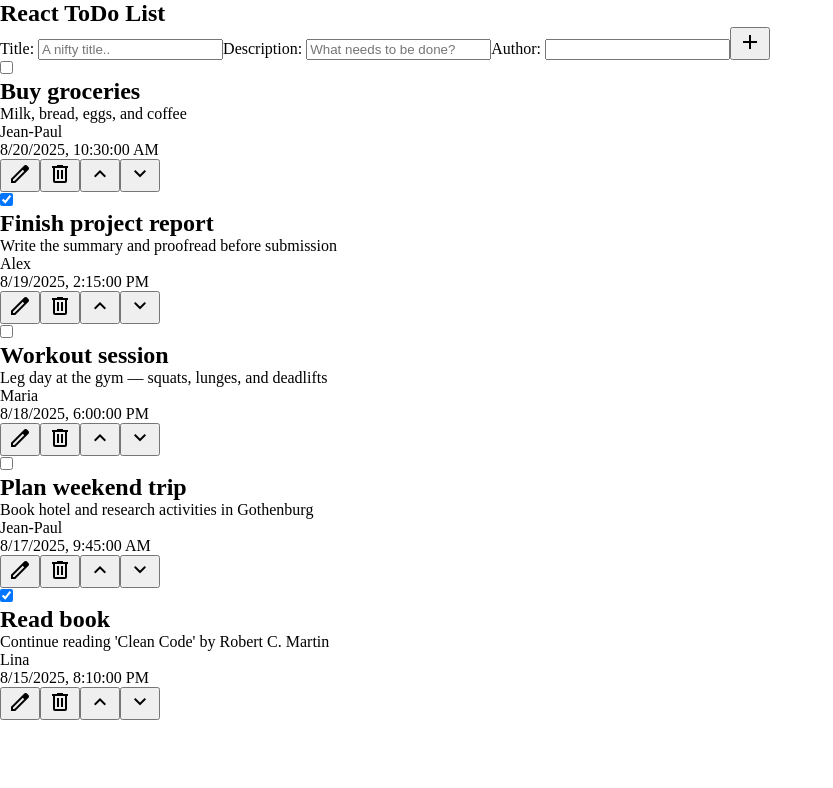
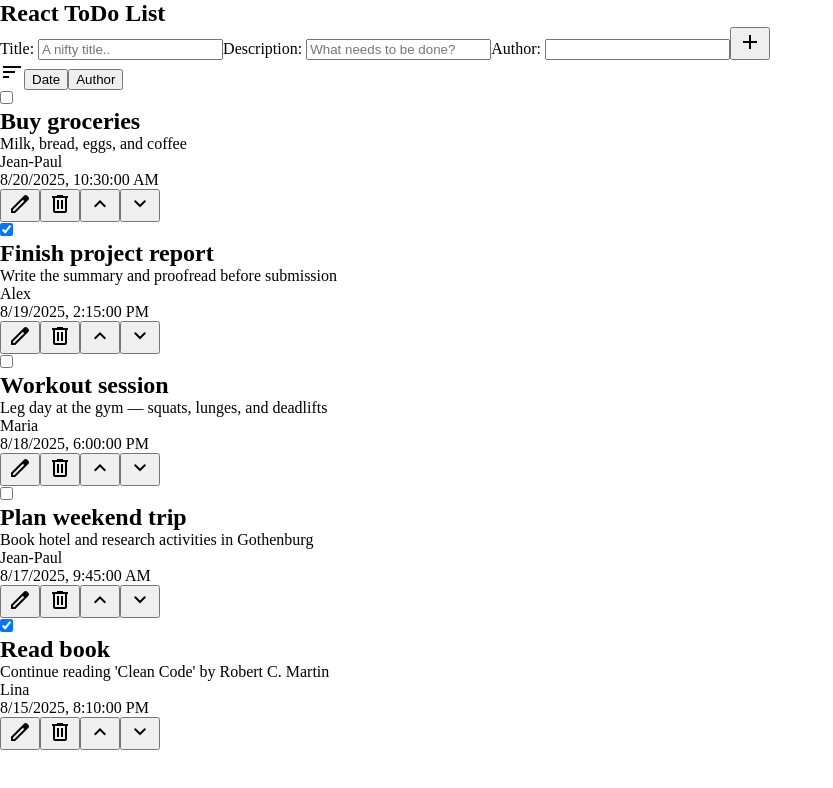
Before and after one commit to Arnith86/LexiconExercise15_React_Todo_List, a React (Vite) app in the folder LexiconExercise13_React_Media_Player_TS_CSS_React/: page / in a window 1280 px wide. Shown: the top 788 px of the page, without its empty margins (0-833 px from the left). Built offline with nearby package versions, Linux system fonts and the light colour scheme.

Commit message:
sort functionallity added

```diff
--- a/LexiconExercise13_React_Media_Player_TS_CSS_React/src/App.tsx
+++ b/LexiconExercise13_React_Media_Player_TS_CSS_React/src/App.tsx
@@ -4,7 +4,7 @@ import { Header } from "./components/Header";
 import { ToDoCreationForm } from "./components/TodoCreationForm";
 import { TodoList } from "./components/TodoList";
 import { todos } from "./data";
-import type { ITodo, TodoAction } from "./types";
+import type { ITodo, SortType, TodoAction } from "./types";
 import { useEffect, useState } from "react";
 import {
   loadFromLocalStorage,
@@ -12,6 +12,7 @@ import {
 } from "./localStorageContainer";
 
 import { TodoEditForm } from "./components/ToDoEditForm";
+import { SortSection } from "./components/SortActionButtons";
 
 function App() {
   const [todoList, setToDoList] = useState<ITodo[]>([]);
@@ -40,9 +41,40 @@ function App() {
       case "cancel":
         cancelEdit();
         break;
+      case "sort-alphabetically":
+        sortList("alphabetically");
+        break;
+      case "sort-date":
+        sortList("date");
+        break;
+
       default:
         break;
     }
+  }
+
+  function sortList(sortType: SortType) {
+    setToDoList((prev) => {
+      const updatedList = [...prev];
+
+      updatedList.sort((a, b) => {
+        if (sortType === "alphabetically") {
+          const nameA = a.author.toLowerCase();
+          const nameB = b.author.toLowerCase();
+
+          return nameA.localeCompare(nameB);
+        } else if (sortType === "date") {
+          const dateA = new Date(a.timeStamp);
+          const dateB = new Date(b.timeStamp!);
+
+          return dateB.getTime() - dateA.getTime(); // newest first
+        }
+
+        return 0;
+      });
+
+      return updatedList;
+    });
   }
 
   function addTodo(todo: ITodo): void {
@@ -128,6 +160,7 @@ function App() {
     <main>
       <Header />
       {renderForm()}
+      <SortSection onButtonClick={handleTodoItemButtonEvent} />
       <TodoList
         todos={todoList}
         onToggle={handleCompleteToggle}
--- /dev/null
+++ b/LexiconExercise13_React_Media_Player_TS_CSS_React/src/components/SortActionButtons.tsx
@@ -0,0 +1,32 @@
+import type { ReactElement } from "react";
+import { Button } from "./Button";
+import { Icon } from "./Icon";
+import type { SortType, TodoAction } from "../types";
+
+interface ISortSectionProp {
+  onButtonClick: (sortType: TodoAction) => void;
+}
+
+export function SortSection({ onButtonClick }: ISortSectionProp): ReactElement {
+  return (
+    <section className="sort-action-buttons">
+      <Icon iconName="sort" />
+
+      <Button
+        className="g-button sort-new-first-button"
+        buttonType="button"
+        onClick={() => onButtonClick("sort-date")}
+      >
+        Date
+      </Button>
+
+      <Button
+        className="g-button sort-alphabetically-button"
+        buttonType="button"
+        onClick={() => onButtonClick("sort-alphabetically")}
+      >
+        Author
+      </Button>
+    </section>
+  );
+}
--- a/LexiconExercise13_React_Media_Player_TS_CSS_React/src/components/TodoItem.tsx
+++ b/LexiconExercise13_React_Media_Player_TS_CSS_React/src/components/TodoItem.tsx
@@ -13,7 +13,6 @@ interface ITodoItemProp {
   onCompleteToggle: () => void;
 }
 
-// ToDo: add edit ToDo item functionality
 export function TodoItem({
   uuid,
   title,
--- a/LexiconExercise13_React_Media_Player_TS_CSS_React/src/data.ts
+++ b/LexiconExercise13_React_Media_Player_TS_CSS_React/src/data.ts
@@ -7,7 +7,7 @@ export const todos: ITodo[] = [
     content: "Milk, bread, eggs, and coffee",
     author: "Jean-Paul",
     completed: false,
-    timeStamp: new Date("2025-08-20T10:30:00"),
+    timeStamp: new Date("2025-08-20 10:30:00"),
   },
   {
     uuid: "4d5e6f",
@@ -15,7 +15,7 @@ export const todos: ITodo[] = [
     content: "Write the summary and proofread before submission",
     author: "Alex",
     completed: true,
-    timeStamp: new Date("2025-08-19T14:15:00"),
+    timeStamp: new Date("2025-08-19 14:15:00"),
   },
   {
     uuid: "7g8h9i",
@@ -23,7 +23,7 @@ export const todos: ITodo[] = [
     content: "Leg day at the gym — squats, lunges, and deadlifts",
     author: "Maria",
     completed: false,
-    timeStamp: new Date("2025-08-18T18:00:00"),
+    timeStamp: new Date("2025-08-18 18:00:00"),
   },
   {
     uuid: "0j1k2l",
@@ -31,7 +31,7 @@ export const todos: ITodo[] = [
     content: "Book hotel and research activities in Gothenburg",
     author: "Jean-Paul",
     completed: false,
-    timeStamp: new Date("2025-08-17T09:45:00"),
+    timeStamp: new Date("2025-08-17 09:45:00"),
   },
   {
     uuid: "3m4n5o",
@@ -39,6 +39,6 @@ export const todos: ITodo[] = [
     content: "Continue reading 'Clean Code' by Robert C. Martin",
     author: "Lina",
     completed: true,
-    timeStamp: new Date("2025-08-15T20:10:00"),
+    timeStamp: new Date("2025-08-15 20:10:00"),
   },
 ];
--- a/LexiconExercise13_React_Media_Player_TS_CSS_React/src/types.ts
+++ b/LexiconExercise13_React_Media_Player_TS_CSS_React/src/types.ts
@@ -14,4 +14,8 @@ export type TodoAction =
   | "down"
   | "completed"
   | "save"
-  | "cancel";
+  | "cancel"
+  | "sort-date"
+  | "sort-alphabetically";
+
+export type SortType = "date" | "alphabetically";
```
